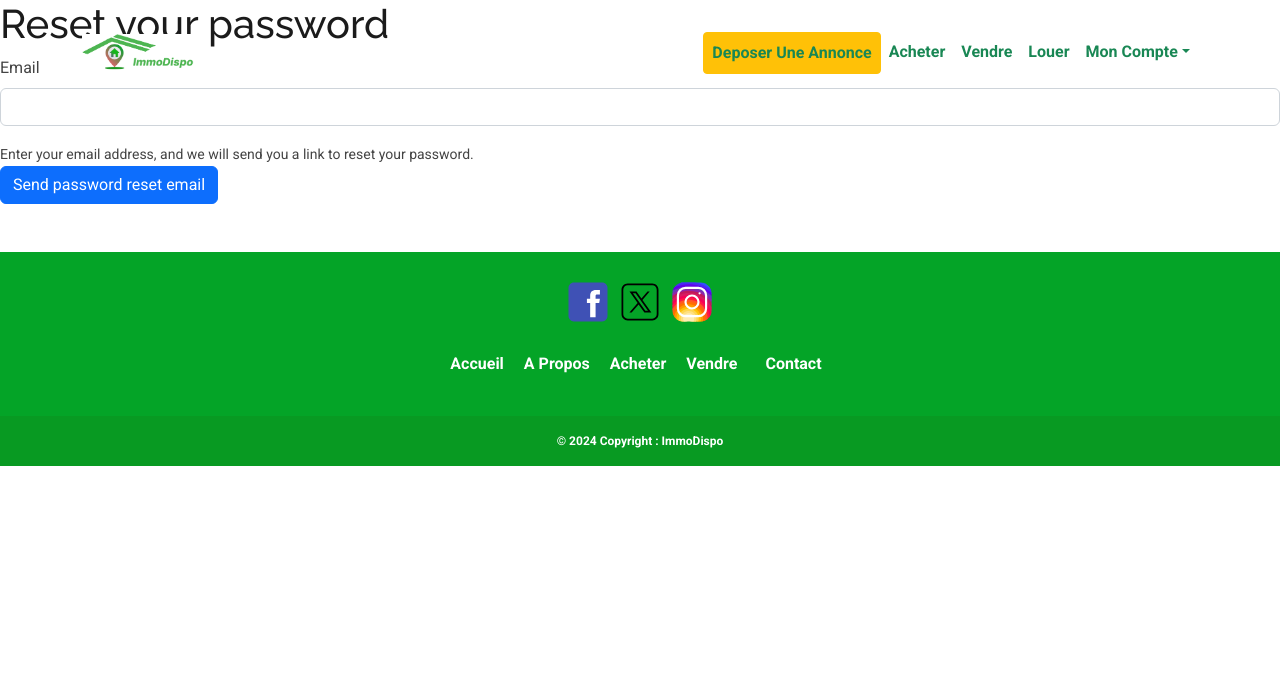
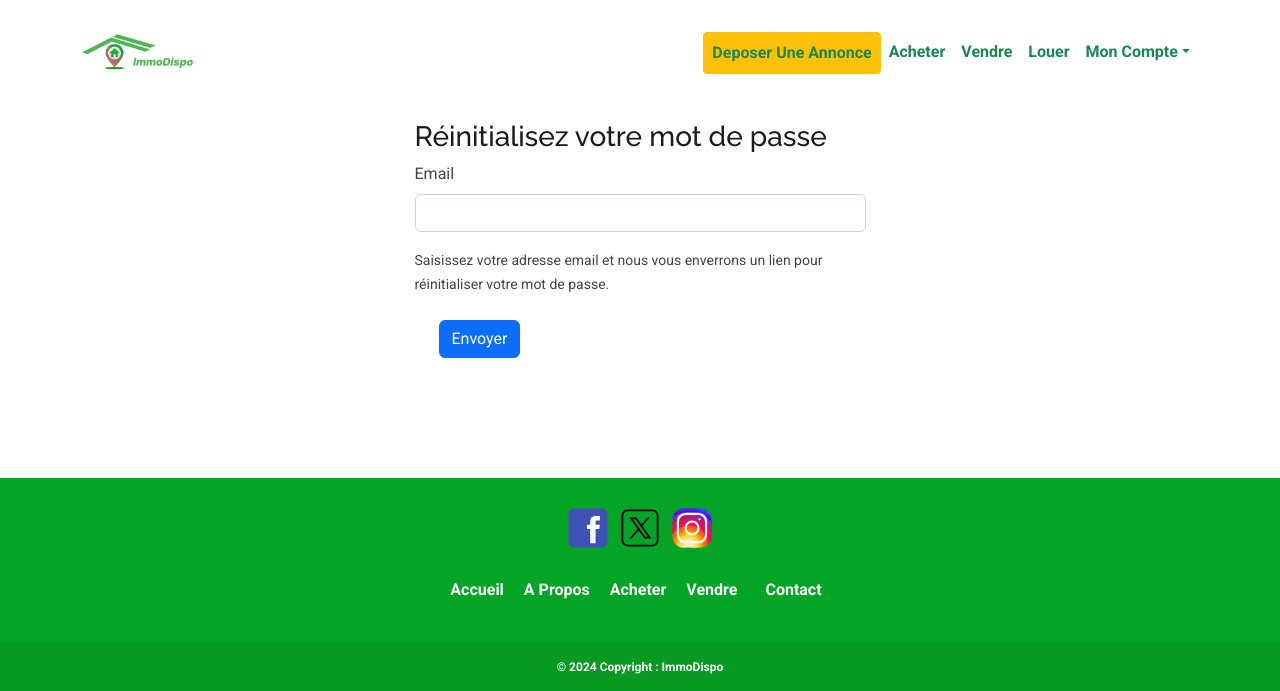
Before and after one commit to RAMIKHADOUR/immopubd, a Symfony app: template templates/reset_password/request.html.twig in a window 1280 px wide. Shown: the top 691 px of the page. Run offline with Twig, Linux system fonts and the light colour scheme; the template is opened without the code that fills it, so the values that code supplies are empty; form fields are guessed from the names that the template uses; some libraries are stand-ins or nearby versions.

Commit message:
Modifier des security +reset password

```diff
--- a/templates/reset_password/request.html.twig
+++ b/templates/reset_password/request.html.twig
@@ -1,22 +1,29 @@
 {% extends 'base.html.twig' %}
 
-{% block title %}Reset your password{% endblock %}
+{% block title %}Page-Réquest-Email{% endblock %}
 
 {% block body %}
+<link rel="stylesheet" href="{{asset('assets/css/request.css')}}">
+<br><br><br>
+<div class="container py-5 h-100">
+    <div class="row d-flex justify-content-center align-items-center h-100">
+        <div class="col-12 col-md-8 col-lg-6 col-xl-5">
             {% for flash_error in app.flashes('reset_password_error') %}
             <div class="alert alert-danger" role="alert">{{ flash_error }}</div>
             {% endfor %}
-    <h1>Reset your password</h1>
+            <h3>Réinitialisez votre mot de passe</h3>
 
             {{ form_start(requestForm) }}
             {{ form_row(requestForm.email) }}
             <div>
                 <small>
-                Enter your email address, and we will send you a
-                link to reset your password.
+                    Saisissez votre adresse email et nous vous enverrons un lien pour réinitialiser votre mot de passe.
                 </small>
             </div>
 
-        <button class="btn btn-primary">Send password reset email</button>
+            <button class="btn btn-primary m-4">Envoyer</button>
             {{ form_end(requestForm) }}
+        </div>
+    </div>
+</div>
 {% endblock %}
--- a/templates/security/login.html.twig
+++ b/templates/security/login.html.twig
@@ -27,7 +27,7 @@
             <nav class="navbar navbar-default navbar-trans navbar-expand-lg fixed-top">
                 <div class="container mt-4">
 
-                    <img src="/img/logo.png" alt="logo" width="15%">
+                    <img src="/img/logo.png" alt="logo" width="12%">
 
                     <div class="navbar-collapse collapse justify-content-end" id="navbarDefault">
                         <ul class="navbar-nav">
```
Also changed, not shown: 1 other file. Lines whose indentation alone changed are shown as unchanged.
